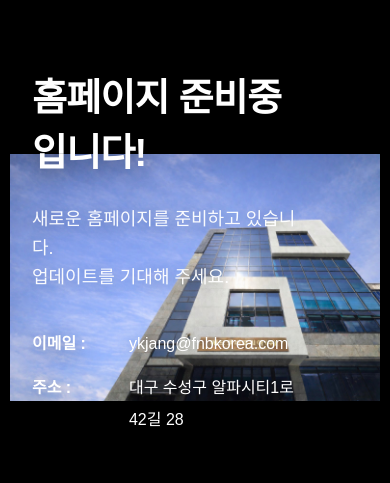
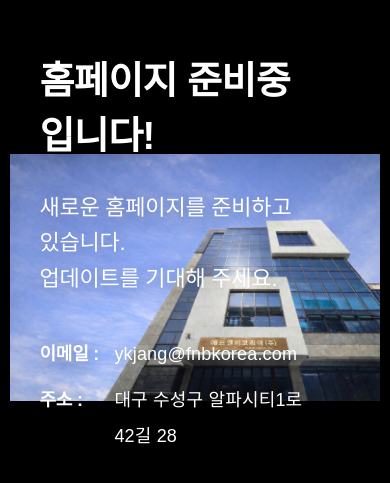
Before and after one commit to dmsghpq12-cmd/my-website, a plain HTML site: page index.html in a window 390 px wide. Shown: the part 145-628 px from the top of the page. Drawn offline with Linux system fonts and the light colour scheme.

Commit message:
Update index.html

```diff
--- a/index.html
+++ b/index.html
@@ -13,7 +13,6 @@ html, body {
     font-family: "Noto Sans KR", "Malgun Gothic", sans-serif;
 }
 
-/* 화면 중앙 정렬 */
 .page {
     height: 100%;
     display: flex;
@@ -23,12 +22,10 @@ html, body {
     box-sizing: border-box;
 }
 
-/* 이미지 영역 */
 .stage {
     position: relative;
 }
 
-/* 사진 전체 보이게 */
 .stage img {
     max-width: 95vw;
     max-height: 95vh;
@@ -38,69 +35,71 @@ html, body {
     display: block;
 }
 
-/* 텍스트 영역 */
+/* 텍스트 */
 .text {
     position: absolute;
     top: 45%;
     left: 8%;
     transform: translateY(-50%);
-    max-width: 55%;
+    max-width: 60%;
     color: #fff;
     text-align: left;
     text-shadow: 0 4px 20px rgba(0,0,0,0.4);
 }
 
-/* 제목 */
+/* 제목 한 줄 고정 */
 h1 {
-    margin: 0 0 28px 0;
-    font-size: clamp(48px, 6vw, 88px);
+    margin: 0 0 30px 0;
+    font-size: clamp(48px, 5.5vw, 82px);
     font-weight: 700;
-    letter-spacing: -0.02em;
+    letter-spacing: -0.015em;
+    white-space: nowrap; /* 🔥 한 줄 유지 */
 }
 
-/* 설명 문구 */
+/* 설명 */
 p {
-    margin: 0 0 36px 0;
-    font-size: clamp(22px, 2.5vw, 30px);
+    margin: 0 0 40px 0;
+    font-size: clamp(22px, 2.4vw, 28px);
     line-height: 1.6;
-    opacity: 0.95;
+    letter-spacing: -0.01em;
 }
 
-/* 이메일 / 주소 */
+/* 정보 */
 .info {
-    font-size: clamp(18px, 1.8vw, 22px);
+    font-size: clamp(18px, 1.6vw, 22px);
     line-height: 2;
 }
 
+/* 라벨 정렬 정확하게 */
 .row {
-    display: flex;
-    gap: 12px;
-    margin-bottom: 12px;
+    display: grid;
+    grid-template-columns: 90px auto; /* 🔥 라벨 고정폭 */
+    margin-bottom: 10px;
 }
 
 .info strong {
-    min-width: 85px;
     font-weight: 600;
+    letter-spacing: -0.01em;
 }
 
-/* 모바일 대응 */
-@media (max-width: 600px) {
+.info span {
+    letter-spacing: 0.01em;
+}
+
+/* 모바일 */
+@media (max-width: 768px) {
+    h1 {
+        font-size: 38px;
+        white-space: normal;
+    }
+
     .text {
         top: 42%;
-        left: 6%;
         max-width: 75%;
     }
 
-    h1 {
-        font-size: 38px;
-    }
-
-    p {
-        font-size: 18px;
-    }
-
-    .info {
-        font-size: 16px;
+    .row {
+        grid-template-columns: 75px auto;
     }
 }
 </style>
```
